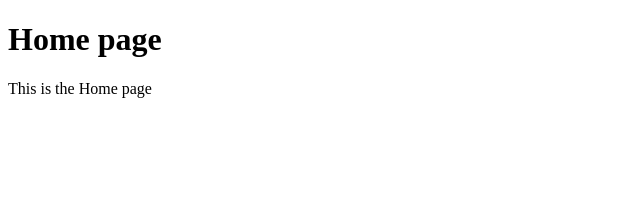
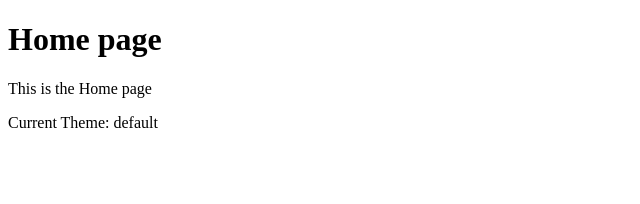
Before and after one commit to FoxyGirl/next-learn, a Next.js app: page / in a window 1280 px wide. Shown: the top 204 px of the page, without its empty margins (0-640 px from the left). Built offline with nearby package versions, Linux system fonts and the light colour scheme.

Commit message:
Add props for all pages in _app.js

```diff
--- a/pages/_app.js
+++ b/pages/_app.js
@@ -1,7 +1,7 @@
 function MyApp({ Component, pageProps }) {
   console.log("App render");
 
-  return <Component {...pageProps} />;
+  return <Component theme="default" {...pageProps} />;
 }
 
 export default MyApp;
--- a/pages/blog.js
+++ b/pages/blog.js
@@ -1,10 +1,11 @@
-const Blog = () => {
+const Blog = ({ theme }) => {
   console.log("Blog render");
 
   return (
     <>
       <h1>Blog page</h1>
       <p>This is the Blog page!</p>
+      <p>Current Theme: {theme}</p>
     </>
   );
 };
--- a/pages/index.js
+++ b/pages/index.js
@@ -1,10 +1,11 @@
-const Home = () => {
+const Home = ({ theme }) => {
   console.log("Home render");
 
   return (
     <>
       <h1>Home page</h1>
       <p>This is the Home page</p>
+      <p>Current Theme: {theme}</p>
     </>
   );
 };
```
